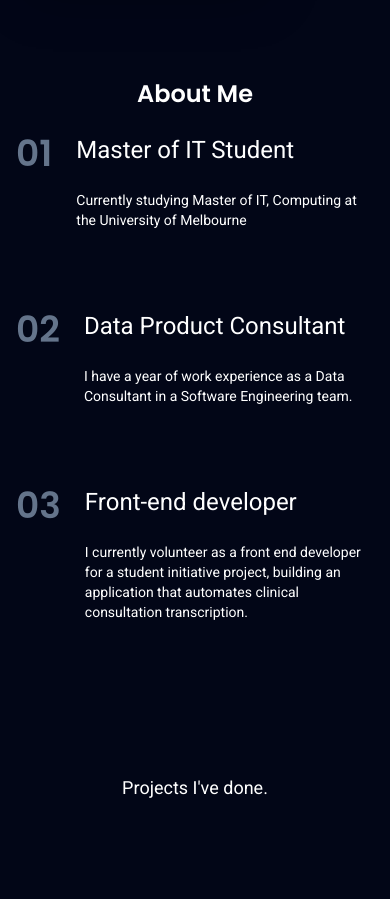
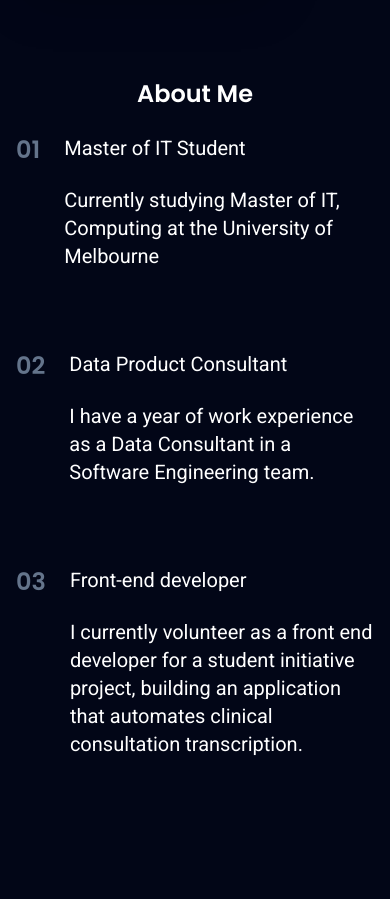
Before and after one commit to annaxjgan/my-portfolio, a SvelteKit app: page / in a window 390 px wide. Shown: the part 1460-2359 px from the top of the page. Built offline with nearby package versions, Linux system fonts and the light colour scheme.

Commit message:
changed font size

```diff
--- a/src/components/Main.svelte
+++ b/src/components/Main.svelte
@@ -43,14 +43,14 @@
                 <div class="flex flex-col gap-20 w-full mx-auto max-w-[800px]">
                     {#each benefits as benefit, index}
                         <div class="flex gap-6 sm:gap-8">
-                            <p class="poppins text-4xl sm:text-5xl md:text-6xl text-slate-500 font-semibold">
+                            <p class="poppins text-2xl sm:text-3xl md:text-4xl text-slate-500 font-semibold">
                                 0{index+1}
                             </p>
                             <div class="flex flex-col gap-6 sm:gap-8">
-                                <h5 class="text-2xl sm:text-3xl md:text-5xl">
+                                <h5 class="text-xl sm:text-2xl md:text-3xl">
                                     {benefit.name}
                                 </h5>
-                                <p class="text-1xl sm:text-2xl md:text-3xl">{benefit.description}</p>
+                                <p class="text-xl sm:text-2xl md:text-3xl">{benefit.description}</p>
                             </div>
                         </div>
                     {/each}
```
